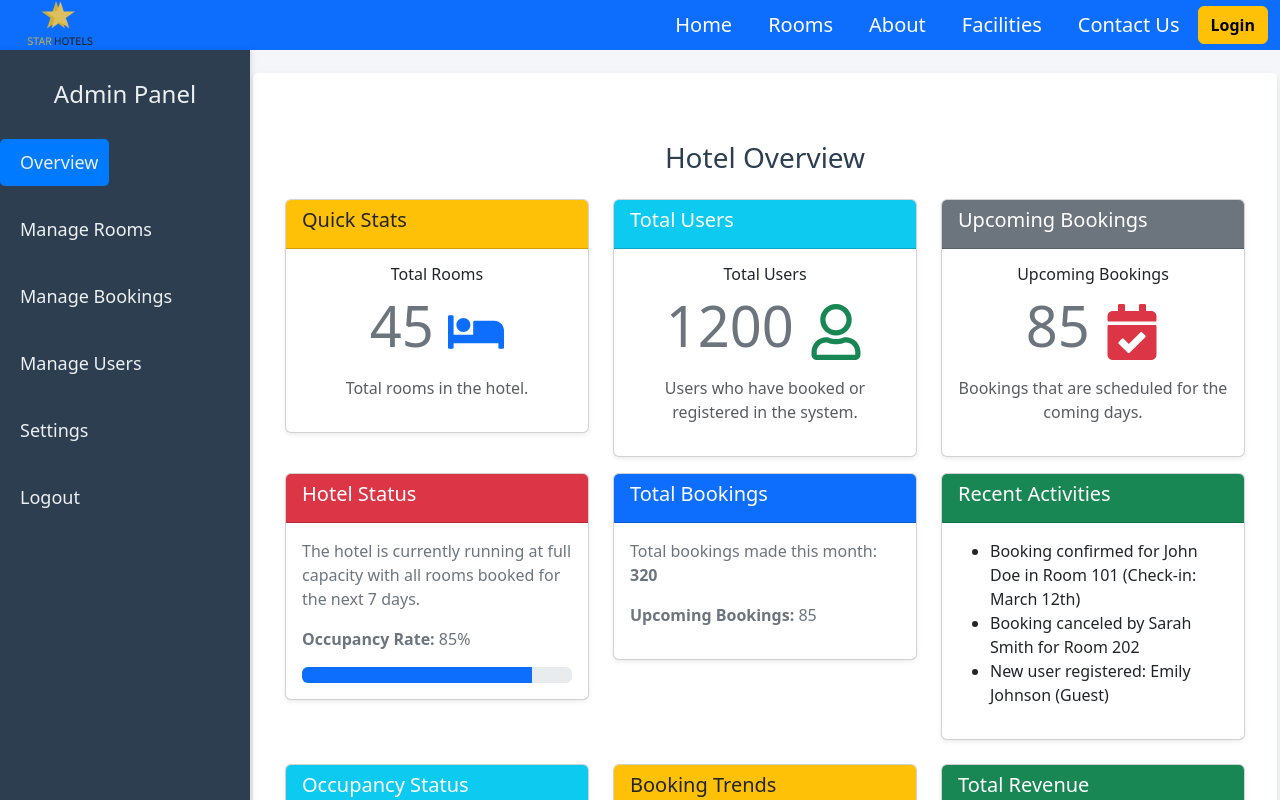
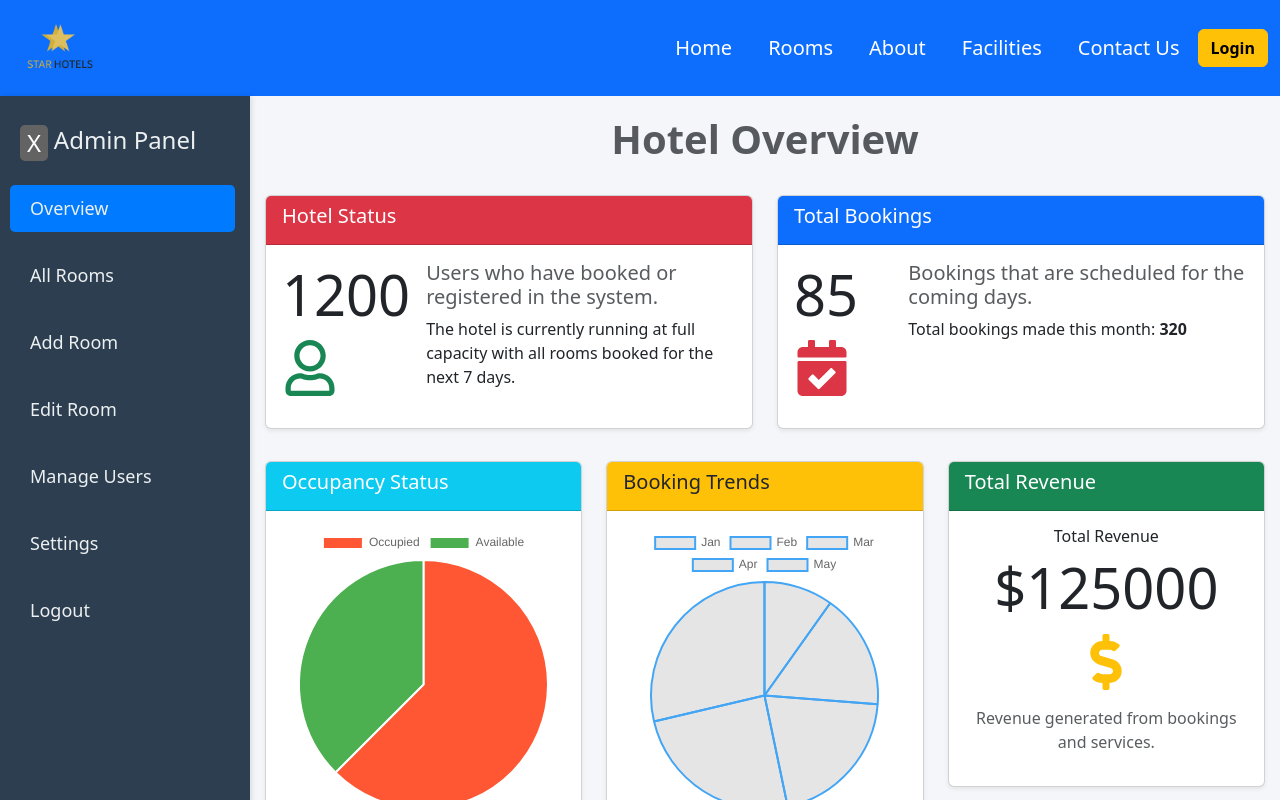
Before and after one commit to hridesh-bharati/hotel, a React (Vite) app: page /admin in a window 1280 px wide. Shown: the top 800 px of the page. Built offline with nearby package versions, Linux system fonts and the light colour scheme.

Commit message:
Initial commit or update

```diff
--- a/src/App.jsx
+++ b/src/App.jsx
@@ -15,6 +15,7 @@ import AdminDashboard from "./assets/admin/Dashboard/AdminDashboard";
 import AdminRoomManagement from "./assets/admin/RoomManagement/AdminRoomManagement";
 import AddRoom from "./assets/admin/RoomManagement/AddRoom";
 import AdminBookingManagement from "./assets/admin/BookingManagement/AdminBookingManagement";
+import EditRoom from "./assets/admin/RoomManagement/EditRoom";
 
 const App = () => (
   <Router>
@@ -32,6 +33,8 @@ const App = () => (
       <Route path="/admin" element={<AdminDashboard />} />
       <Route path="/admin/rooms" element={<AdminRoomManagement />} />
       <Route path="/admin/rooms/add" element={<AddRoom />} />
+      <Route path="/admin/rooms/edit" element={<EditRoom />} />
+
       <Route path="/admin/bookings" element={<AdminBookingManagement />} />
     </Routes>
     {/* <Footer /> */}
--- a/src/assets/Header/Header.css
+++ b/src/assets/Header/Header.css
@@ -1,6 +1,4 @@
-nav{
-    height: 50px !important;
-}
+
 .navbar-brand{
     width: auto !important;
     height: 80px !important;
--- a/src/assets/admin/Dashboard/AdminDashboard.css
+++ b/src/assets/admin/Dashboard/AdminDashboard.css
@@ -1,10 +1,63 @@
-/* AdminDashboard.css */
-
 /* General Container for the Dashboard */
 .admin-dashboard-container {
   display: flex;
   height: 100vh;
-  background-color: #f8f9fa;
+  background-color: #2c3e50;
+}
+
+/* Sidebar Styles */
+.admin-sidebar {
+  background-color: #2c3e50;
+  color: #fff;
+  width: 250px;
+  padding-top: 30px;
+  position: fixed;
+  height: 100%;
+  box-shadow: 2px 0 5px rgba(0, 0, 0, 0.1);
+  transition: all 0.3s ease;
+}
+
+/* Hide Sidebar */
+.admin-sidebar.hidden {
+  width: 0;
+  padding: 0;
+  overflow: hidden;
+}
+
+/* Main Content Styles */
+.admin-main-content {
+  margin-left: 250px;
+  padding: 10px;
+  flex: 1;
+  background-color: #f4f6f9;
+  transition: margin-left 0.3s ease, width 0.3s ease;
+}
+
+/* Full Width when Sidebar is Hidden */
+.admin-main-content.full-width {
+  margin-left: 0;
+  width: 100%;
+}
+
+/* Sidebar Toggle Button */
+.toggle-sidebar-btn {
+  position: fixed; /* Fix position so it moves with sidebar */
+  top: 125px;
+  left: 20px; /* Default position when sidebar is expanded */
+  background: rgb(99, 99, 99);
+  border: none;
+  font-size: 24px;
+  cursor: pointer;
+  color: #ffffff;
+  z-index: 1000;
+  padding: 0 7px;
+  border-radius: 5px;
+  transition: left 0.3s ease; /* Smooth transition */
+}
+
+/* Move toggle button when sidebar is collapsed */
+.admin-sidebar.hidden + .toggle-sidebar-btn {
+  left: 10px; /* Move to left when sidebar is hidden */
 }
 
 /* Sidebar Styles */
@@ -47,6 +100,8 @@
   align-items: center;
   padding: 10px;
   border-radius: 5px;
+  width: 90%;
+  margin-left: 10px;
   transition: background-color 0.3s ease;
 }
 
--- a/src/assets/admin/Dashboard/AdminDashboard.jsx
+++ b/src/assets/admin/Dashboard/AdminDashboard.jsx
@@ -1,65 +1,61 @@
-import React, { useState } from 'react';
-import { Link } from 'react-router-dom';
-import './AdminDashboard.css';
-import AdminHome from './AdminHome';
+import { useState } from "react";
+import { Link } from "react-router-dom";
+import AdminHome from "./AdminHome.jsx";
+import AdminRoomManagement from "../RoomManagement/AdminRoomManagement.jsx";
+import AddRoom from "../RoomManagement/AddRoom.jsx";
+import EditRoom from "../RoomManagement/EditRoom.jsx";
+import "./AdminDashboard.css";
 
 const AdminDashboard = () => {
-  const [activeTab, setActiveTab] = useState('home'); // Manage active tab
+  const [activeTab, setActiveTab] = useState("home");
+  const [isSidebarHidden, setIsSidebarHidden] = useState(false);
 
-  // Handle tab change
-  const handleTabChange = (tab) => {
-    setActiveTab(tab);
+  const tabComponents = {
+    home: <AdminHome />,
+    rooms: <AdminRoomManagement />,
+    AddRoom: <AddRoom />,
+    editRoom: <EditRoom />,
+    users: <h3>Manage Users</h3>,
+    settings: <h3>Manage Settings</h3>,
   };
 
   return (
     <div className="admin-dashboard-container">
       {/* Sidebar */}
+      {!isSidebarHidden && (
         <div className="admin-sidebar">
           <div className="sidebar-header">
             <h3>Admin Panel</h3>
+            {/* Sidebar Toggle Button (Moves with Sidebar) */}
+            <button
+              className="toggle-sidebar-btn"
+              onClick={() => setIsSidebarHidden(!isSidebarHidden)}
+              aria-label={isSidebarHidden ? "Expand Sidebar" : "Collapse Sidebar"}
+            >
+              {isSidebarHidden ? "☰" : "X"}
+            </button>
+
           </div>
           <nav className="sidebar-nav">
             <ul>
-            <li>
+              {[
+                { key: "home", icon: "fa-tachometer-alt", label: "Overview" },
+                { key: "rooms", icon: "fa-bed", label: "All Rooms" },
+                { key: "AddRoom", icon: "fa-plus-square", label: "Add Room" },
+                { key: "editRoom", icon: "fa-edit", label: "Edit Room" },
+                { key: "users", icon: "fa-users", label: "Manage Users" },
+                { key: "settings", icon: "fa-cogs", label: "Settings" },
+              ].map(({ key, icon, label }) => (
+                <li key={key}>
                   <button
-                className={`nav-link ${activeTab === 'home' ? 'active' : ''}`}
-                onClick={() => handleTabChange('home')}
+                    className={`nav-link ${activeTab === key ? "active" : ""}`}
+                    onClick={() => setActiveTab(key)}
+                    aria-label={label}
                   >
-                <i className="fas fa-tachometer-alt"></i> Overview
+                    <i className={`fas ${icon}`}></i> {label}
                   </button>
                 </li>
-            <li>
-              <button
-                className={`nav-link ${activeTab === 'rooms' ? 'active' : ''}`}
-                onClick={() => handleTabChange('rooms')}
-              >
-                <i className="fas fa-bed"></i> Manage Rooms
-              </button>
-            </li>
-            <li>
-              <button
-                className={`nav-link ${activeTab === 'bookings' ? 'active' : ''}`}
-                onClick={() => handleTabChange('bookings')}
-              >
-                <i className="fas fa-bookmark"></i> Manage Bookings
-              </button>
-            </li>
-            <li>
-              <button
-                className={`nav-link ${activeTab === 'users' ? 'active' : ''}`}
-                onClick={() => handleTabChange('users')}
-              >
-                <i className="fas fa-users"></i> Manage Users
-              </button>
-            </li>
-            <li>
-              <button
-                className={`nav-link ${activeTab === 'settings' ? 'active' : ''}`}
-                onClick={() => handleTabChange('settings')}
-              >
-                <i className="fas fa-cogs"></i> Settings
-              </button>
-            </li>
+              ))}
               <li>
                 <Link to="/logout" className="nav-link">
                   <i className="fas fa-sign-out-alt"></i> Logout
@@ -68,46 +64,22 @@ const AdminDashboard = () => {
             </ul>
           </nav>
         </div>
+      )}
+
+      {/* Sidebar Toggle Button (Only when collapsed) */}
+      {isSidebarHidden && (
+        <button
+          className="toggle-sidebar-btn fw-bolder open-btn"
+          onClick={() => setIsSidebarHidden(false)}
+          aria-label="Expand Sidebar"
+        >
+          ☰
+        </button>
+      )}
 
       {/* Main Content */}
-      <div className="admin-main-content">
-        {/* Tab Content */}
-        <div className="tab-content" id="v-pills-tabContent">
-          {activeTab === 'home' && (
-            <div className="tab-pane fade show active" id="v-pills-home">
-           <AdminHome />
-
-            </div>
-          )}
-
-          {activeTab === 'rooms' && (
-            <div className="tab-pane fade show active" id="v-pills-rooms">
-              <h3>Manage Rooms</h3>
-              <p>Overview of managing rooms...</p>
-            </div>
-          )}
-
-          {activeTab === 'bookings' && (
-            <div className="tab-pane fade show active" id="v-pills-bookings">
-              <h3>Manage Bookings</h3>
-              <p>Overview of managing bookings...</p>
-            </div>
-          )}
-
-          {activeTab === 'users' && (
-            <div className="tab-pane fade show active" id="v-pills-users">
-              <h3>Manage Users</h3>
-              <p>Overview of managing users...</p>
-            </div>
-          )}
-
-          {activeTab === 'settings' && (
-            <div className="tab-pane fade show active" id="v-pills-settings">
-              <h3>Settings</h3>
-              <p>Overview of settings...</p>
-            </div>
-          )}
-        </div>
+      <div className={`admin-main-content ${isSidebarHidden ? "full-width" : ""}`}>
+        {tabComponents[activeTab] || <h3>Page Not Found</h3>}
       </div>
     </div>
   );
--- a/src/assets/admin/Dashboard/AdminHome.jsx
+++ b/src/assets/admin/Dashboard/AdminHome.jsx
@@ -54,87 +54,35 @@ export default function AdminHome() {
   }
 
   return (
-    <div className="container mt-5">
-      <h3 className="text-center mb-4">Hotel Overview</h3>
-
-      <div className="row mt-4">
-        <div className="col-12 col-md-4">
+    <div className="container-fluid">
+      <h1 className="text-center p-3 fw-bolder text-body-secondary">Hotel Overview</h1>
+      <div className="row">
+        <div className="col-12 col-md-6 my-2">
           <div className="card shadow-sm">
-            <div className="card-header bg-warning text-dark">
-              <h5 className="card-title">Quick Stats</h5>
+            <div className="card-header bg-danger text-white">
+              <h5 className="card-title">Hotel Status</h5>
             </div>
-            <div className="card-body text-center">
-              <h6>Total Rooms</h6>
-              <p className="display-4">{totalRooms} <FaBed className="text-primary" /></p>
-              <p className="text-muted">Total rooms in the hotel.</p>
+            <div className="card-body d-flex">
+              <p className="display-4 me-3">{totalUsers} <FaRegUser className="text-success" /></p>
+              <div>
+                <h5 className="text-muted">Users who have booked or registered in the system.</h5>
+                <p>The hotel is currently running at full capacity with all rooms booked for the next 7 days.</p>
+              </div>
             </div>
           </div>
         </div>
 
-        <div className="col-12 col-md-4">
-          <div className="card shadow-sm">
-            <div className="card-header bg-info text-white">
-              <h5 className="card-title">Total Users</h5>
-            </div>
-            <div className="card-body text-center">
-              <h6>Total Users</h6>
-              <p className="display-4">{totalUsers} <FaRegUser className="text-success" /></p>
-              <p className="text-muted">Users who have booked or registered in the system.</p>
-            </div>
-          </div>
-        </div>
-
-        <div className="col-12 col-md-4">
-          <div className="card shadow-sm">
-            <div className="card-header bg-secondary text-white">
-              <h5 className="card-title">Upcoming Bookings</h5>
-            </div>
-            <div className="card-body text-center">
-              <h6>Upcoming Bookings</h6>
-              <p className="display-4">{upcomingBookings} <FaCalendarCheck className="text-danger" /></p>
-              <p className="text-muted">Bookings that are scheduled for the coming days.</p>
-            </div>
-          </div>
-        </div>
-      </div>
-
-      <div className="row mt-3">
-        <div className="col-12 col-md-4">
-          <div className="card shadow-sm">
-            <div className="card-header bg-danger text-white">
-              <h5 className="card-title">Hotel Status</h5>
-            </div>
-            <div className="card-body">
-              <p>The hotel is currently running at full capacity with all rooms booked for the next 7 days.</p>
-              <p><strong>Occupancy Rate:</strong> 85%</p>
-              <ProgressBar now={85} />
-            </div>
-          </div>
-        </div>
-
-        <div className="col-12 col-md-4">
+        <div className="col-12  col-md-6 my-2">
           <div className="card shadow-sm">
             <div className="card-header bg-primary text-white">
               <h5 className="card-title">Total Bookings</h5>
             </div>
-            <div className="card-body">
-              <p>Total bookings made this month: <strong>{totalBookings}</strong></p>
-              <p><strong>Upcoming Bookings:</strong> {upcomingBookings}</p>
-            </div>
-          </div>
-        </div>
-
-        <div className="col-12 col-md-4">
-          <div className="card shadow-sm">
-            <div className="card-header bg-success text-white">
-              <h5 className="card-title">Recent Activities</h5>
-            </div>
-            <div className="card-body">
-              <ul>
-                <li>Booking confirmed for John Doe in Room 101 (Check-in: March 12th)</li>
-                <li>Booking canceled by Sarah Smith for Room 202</li>
-                <li>New user registered: Emily Johnson (Guest)</li>
-              </ul>
+            <div className="card-body d-flex">
+              <p className="display-4 me-3">{upcomingBookings} <FaCalendarCheck className="text-danger" /></p>
+              <div>
+                <h5 className="text-muted">Bookings that are scheduled for the coming days.</h5>
+                <p>Total bookings made this month: <strong>{totalBookings}</strong></p>
+              </div>
             </div>
           </div>
         </div>
@@ -176,24 +124,6 @@ export default function AdminHome() {
           </div>
         </div>
       </div>
-
-      <div className="row mt-4">
-        <div className="col-12">
-          <div className="card shadow-sm">
-            <div className="card-header bg-dark text-white">
-              <h5 className="card-title">Recent Reviews</h5>
-            </div>
-            <div className="card-body">
-              <ul>
-                <li><strong>John Doe:</strong> "Great stay, would definitely recommend!"</li>
-                <li><strong>Emily Johnson:</strong> "The service was excellent, but the room could be improved."</li>
-                <li><strong>Michael Smith:</strong> "Nice location and friendly staff!"</li>
-              </ul>
-            </div>
-          </div>
-        </div>
-      </div>
-
     </div>
   );
 }
--- a/src/assets/admin/RoomManagement/AdminRoomManagement.jsx
+++ b/src/assets/admin/RoomManagement/AdminRoomManagement.jsx
@@ -1,34 +1,9 @@
-import React, { useState, useEffect } from "react";
-import { getRooms, deleteRoom } from "../service/api.js"
-import { Link } from "react-router-dom";
+import React from 'react'
 
-const AdminRoomManagement = () => {
-  const [rooms, setRooms] = useState([]);
-
-  useEffect(() => {
-    getRooms().then((data) => setRooms(data));
-  }, []);
-
-  const handleDeleteRoom = (roomId) => {
-    deleteRoom(roomId).then(() => {
-      setRooms(rooms.filter((room) => room.id !== roomId));
-    });
-  };
-
+export default function AdminRoomManagement() {
   return (
     <div>
-      <h3>Manage Rooms</h3>
-      <Link to="/admin/rooms/add">Add New Room</Link>
-      <ul>
-        {rooms.map((room) => (
-          <li key={room.id}>
-            <span>{room.name}</span>
-            <button onClick={() => handleDeleteRoom(room.id)}>Delete</button>
-          </li>
-        ))}
-      </ul>
+      AdminRoomManagement
     </div>
-  );
-};
-
-export default AdminRoomManagement;
+  )
+}
```
Also changed, not shown: src/assets/admin/RoomManagement/AddRoom.jsx (+75 -44 lines), src/assets/admin/RoomManagement/EditRoom.jsx (+78 -0 lines), src/App.css (line endings or trailing spaces). Lines whose indentation alone changed are shown as unchanged.
